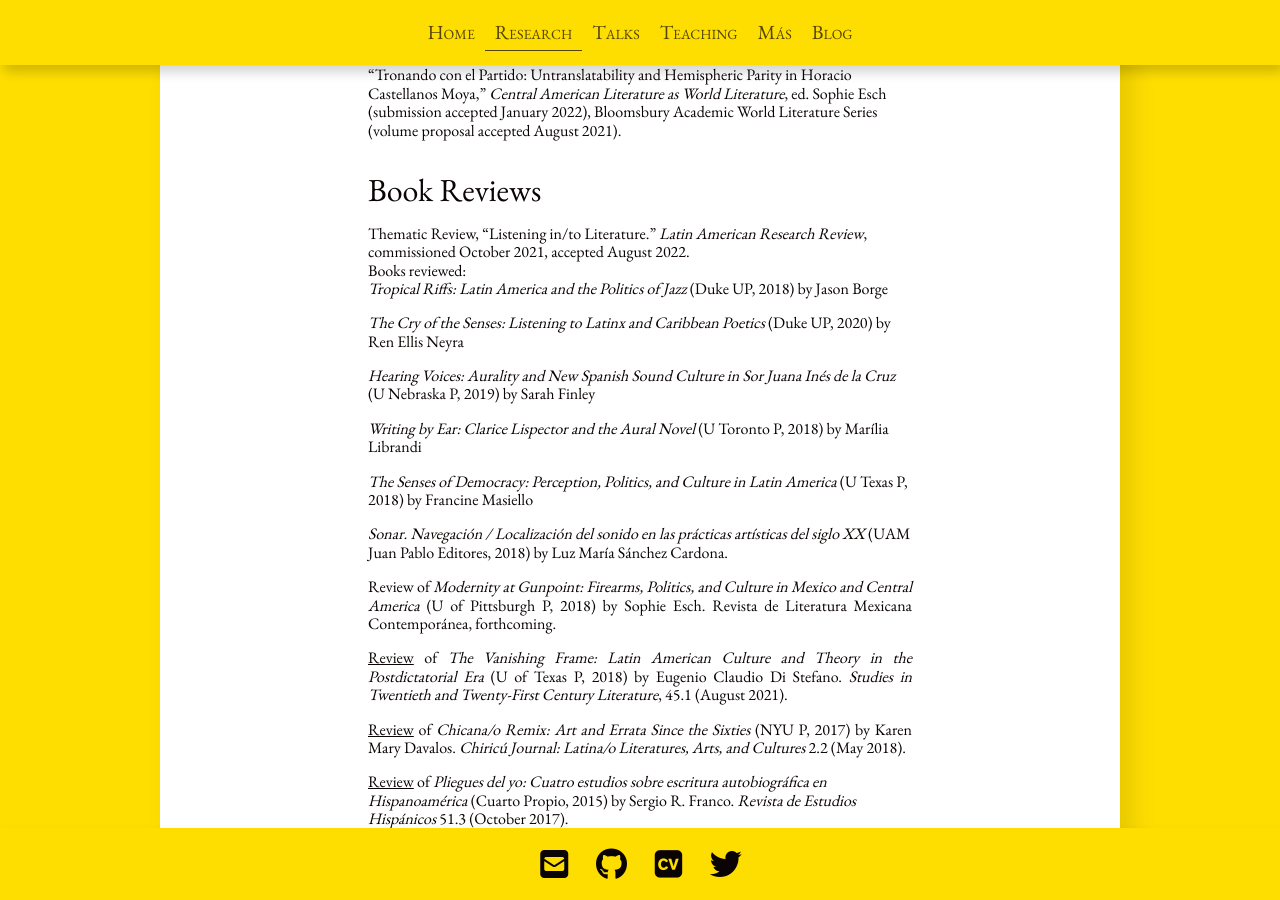
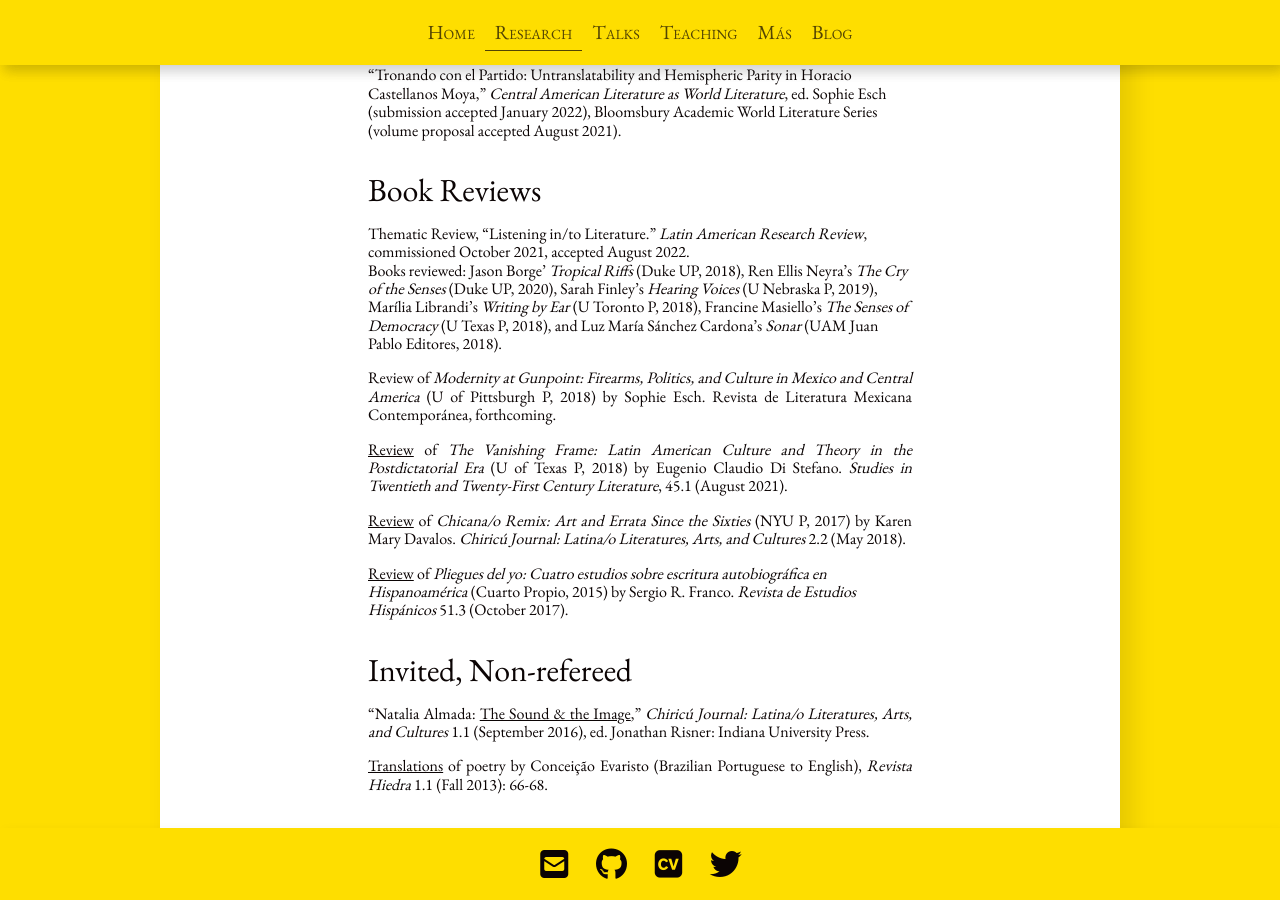
Before and after one commit to dajmcdon/tamara-site, a Jekyll site: the page built from research.md, in a window 1280 px wide and 900 px high, scrolled down 2252 px. Built offline with Jekyll 4.4.1, drawn with Linux system fonts in a browser that asks for light colours; nearby versions of some CDN libraries; some web fonts are replaced.

Commit message:
book review futzing 6

```diff
--- a/research.md
+++ b/research.md
@@ -39,13 +39,7 @@ I am working on a second book project, tentatively titled _Sounds of the Capital
 
 ## Book Reviews
 * Thematic Review, “Listening in/to Literature.” _Latin American Research Review_, commissioned October 2021, accepted August 2022.
-Books reviewed:
-    * _Tropical Riffs: Latin America and the Politics of Jazz_ (Duke UP, 2018) by Jason Borge
-    * _The Cry of the Senses: Listening to Latinx and Caribbean Poetics_ (Duke UP, 2020) by Ren Ellis Neyra
-    * _Hearing Voices: Aurality and New Spanish Sound Culture in Sor Juana Inés de la Cruz_ (U Nebraska P, 2019) by Sarah Finley
-    * _Writing by Ear: Clarice Lispector and the Aural Novel_ (U Toronto P, 2018) by Marília Librandi
-    * _The Senses of Democracy: Perception, Politics, and Culture in Latin America_ (U Texas P, 2018) by Francine Masiello
-    * _Sonar. Navegación / Localización del sonido en las prácticas artísticas del siglo XX_ (UAM Juan Pablo Editores, 2018) by Luz María Sánchez Cardona.
+Books reviewed: Jason Borge' _Tropical Riffs_ (Duke UP, 2018), Ren Ellis Neyra's _The Cry of the Senses_ (Duke UP, 2020), Sarah Finley's _Hearing Voices_ (U Nebraska P, 2019), Marília Librandi's _Writing by Ear_ (U Toronto P, 2018), Francine Masiello's _The Senses of Democracy_ (U Texas P, 2018), and Luz María Sánchez Cardona's _Sonar_ (UAM Juan Pablo Editores, 2018).
 * Review of _Modernity at Gunpoint: Firearms, Politics, and Culture in Mexico and Central America_ (U of Pittsburgh P, 2018) by Sophie Esch. Revista de Literatura Mexicana Contemporánea, forthcoming.
 
 * [Review](https://newprairiepress.org/cgi/viewcontent.cgi?article=2201&context=sttcl) of _The Vanishing Frame: Latin American Culture and Theory in the Postdictatorial Era_ (U of Texas P, 2018) by Eugenio Claudio Di Stefano. _Studies in Twentieth and Twenty-First Century Literature_, 45.1 (August 2021).
```
